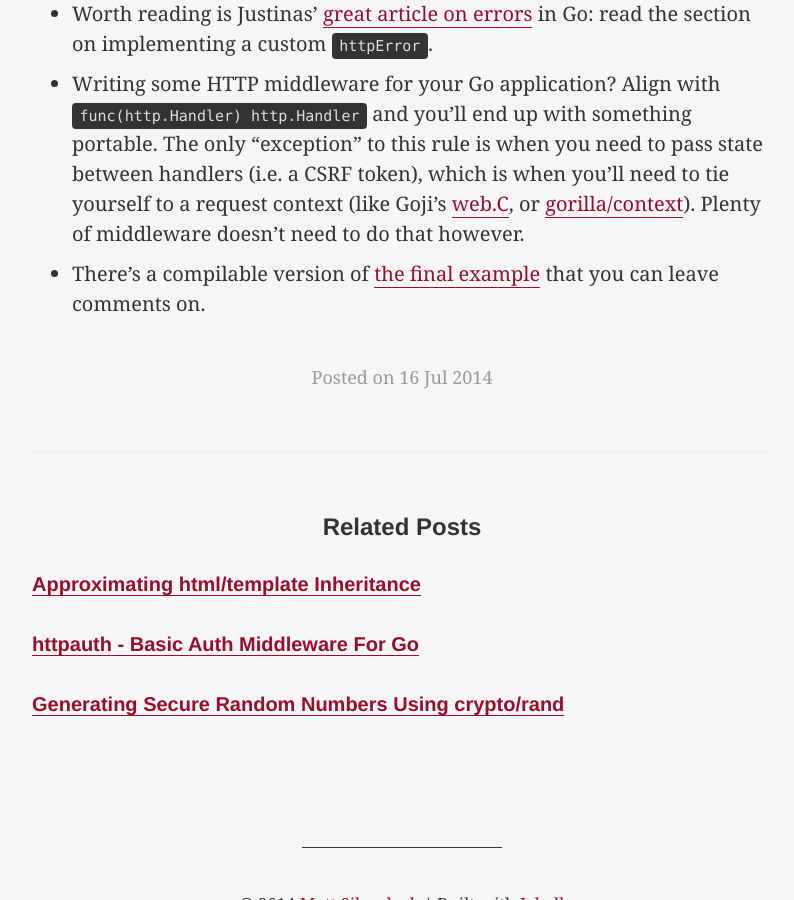
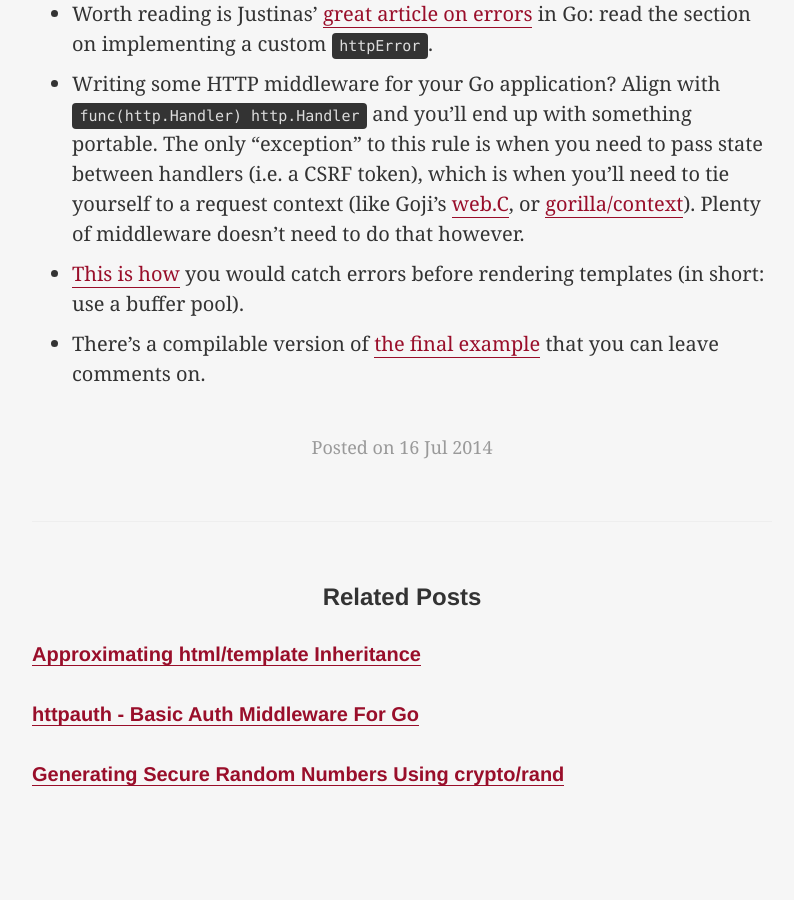
Before and after one commit to elithrar/elithrar.github.io, a Jekyll site: the page built from _posts/2014-07-16-custom-handlers-avoiding-globals.md, in a window 1280 px wide and 900 px high, scrolled down 6678 px. Shown: the whole window, without its empty margins (238-1032 px from the left). Built offline with Jekyll 4.4.1, drawn with Linux system fonts in a browser that asks for light colours; Markdown is read by kramdown in place of the engine named in the settings.

Commit message:
Added renderTemplate example.

```diff
--- a/_posts/2014-07-16-custom-handlers-avoiding-globals.md
+++ b/_posts/2014-07-16-custom-handlers-avoiding-globals.md
@@ -206,4 +206,5 @@ Other than that, it just works. We've reduced repetition around our error handli
 
 * Worth reading is Justinas' [great article on errors](http://justinas.org/best-practices-for-errors-in-go/) in Go: read the section on implementing a custom `httpError`.
 * Writing some HTTP middleware for your Go application? Align with `func(http.Handler) http.Handler` and you'll end up with something portable. The only "exception" to this rule is when you need to pass state between handlers (i.e. a CSRF token), which is when you'll need to tie yourself to a request context (like Goji's [web.C](https://godoc.org/github.com/zenazn/goji/web#C), or [gorilla/context](http://gorillatoolkit.org/pkg/context)). Plenty of middleware doesn't need to do that however.
+* [This is how](https://gist.github.com/elithrar/fbf3772e6a0a6f997d8a) you would catch errors before rendering templates (in short: use a buffer pool).
 * There's a compilable version of [the final example](https://gist.github.com/elithrar/5aef354a54ba71a32e23) that you can leave comments on.
```
